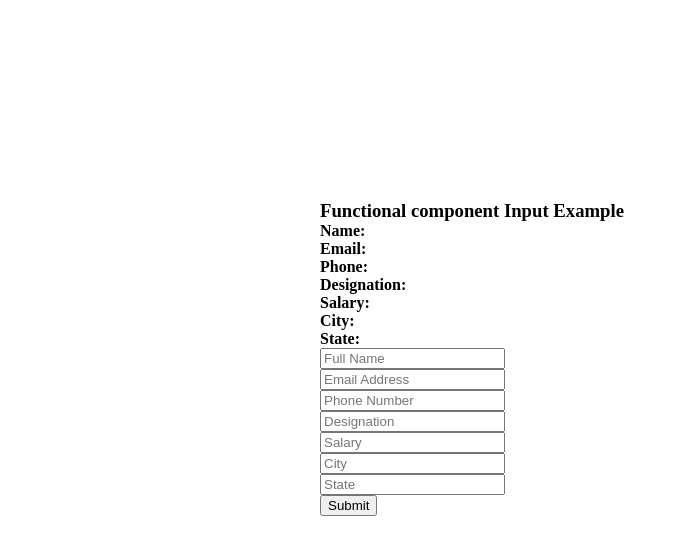
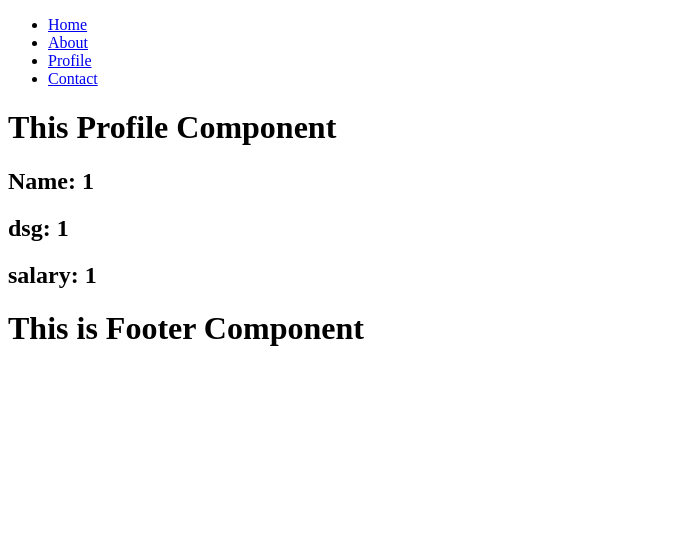
Before and after one commit to 2249abhi/react, a React (Create React App) app in the folder first/: page /profile/1/1/1 in a window 1280 px wide. Shown: the top 554 px of the page, without its empty margins (0-679 px from the left). Built offline with nearby package versions, Linux system fonts and the light colour scheme.

Commit message:
added routing with parameter example

```diff
--- a/first/package.json
+++ b/first/package.json
@@ -8,6 +8,7 @@
     "@testing-library/user-event": "^13.5.0",
     "react": "^18.3.1",
     "react-dom": "^18.3.1",
+    "react-router-dom": "^6.27.0",
     "react-scripts": "5.0.1",
     "web-vitals": "^2.1.4"
   },
--- /dev/null
+++ b/first/src/FunctionalComponent/RoutingExample/About.jsx
@@ -0,0 +1,9 @@
+import React from 'react'
+
+export default function About() {
+  return (
+    <>
+    <h1>This is About Component</h1>
+    </>
+  )
+}
--- /dev/null
+++ b/first/src/FunctionalComponent/RoutingExample/App.jsx
@@ -0,0 +1,26 @@
+import React from 'react'
+import { BrowserRouter, Route, Routes } from 'react-router-dom'
+import Navbar from './Navbar'
+import Footer from './Footer'
+import Home from './Home'
+import About from './About'
+import Profile from './Profile'
+import Contact from './Contact'
+import Error from './Error'
+export default function App() {
+    return (
+        <BrowserRouter>
+            <Navbar />
+            <Routes>
+                <Route path='' element={<Home/>} />
+                <Route path='/about' element={<About/>} />
+                <Route path='/profile/:name?/:dsg?/:salary?' element={<Profile/>} />
+                <Route path='/contact' element={<Contact/>} />
+                <Route path='/*' element={<Error/>} />
+
+            </Routes>
+            <Footer />
+        </BrowserRouter>
+
+    )
+}
--- /dev/null
+++ b/first/src/FunctionalComponent/RoutingExample/Contact.jsx
@@ -0,0 +1,9 @@
+import React from 'react'
+
+export default function Contact() {
+  return (
+    <>
+    <h1>This is Contact Component</h1>
+    </>
+  )
+}
--- /dev/null
+++ b/first/src/FunctionalComponent/RoutingExample/Error.jsx
@@ -0,0 +1,9 @@
+import React from 'react'
+
+export default function Error() {
+  return (
+    <>
+    <h1>404!!! Page Not Found</h1>
+    </>
+  )
+}
--- /dev/null
+++ b/first/src/FunctionalComponent/RoutingExample/Footer.jsx
@@ -0,0 +1,9 @@
+import React from 'react'
+
+export default function Footer() {
+  return (
+    <>
+    <h1>This is Footer Component</h1>
+    </>
+  )
+}
--- /dev/null
+++ b/first/src/FunctionalComponent/RoutingExample/Home.jsx
@@ -0,0 +1,9 @@
+import React from 'react'
+
+export default function Home() {
+  return (
+    <>
+    <h1>This is Home Component</h1>
+    </>
+  )
+}
--- /dev/null
+++ b/first/src/FunctionalComponent/RoutingExample/Navbar.jsx
@@ -0,0 +1,15 @@
+import React from 'react'
+import { NavLink } from 'react-router-dom'
+
+export default function Navbar() {
+  return (
+    <>
+    <ul>
+        <li><NavLink to="">Home</NavLink></li>
+        <li><NavLink to="/about">About</NavLink></li>
+        <li><NavLink to="/profile">Profile</NavLink></li>
+        <li><NavLink to="/contact">Contact</NavLink></li>
+    </ul>
+    </>
+  )
+}
--- /dev/null
+++ b/first/src/FunctionalComponent/RoutingExample/Profile.jsx
@@ -0,0 +1,14 @@
+import React from 'react'
+import { useParams } from 'react-router-dom'
+
+export default function Profile() {
+    let {name, dsg, salary} = useParams()
+  return (
+    <>
+    <h1>This Profile Component</h1>
+    {name && <h2>Name: {name}</h2>}
+    {dsg && <h2>dsg: {dsg}</h2>}
+    {salary && <h2>salary: {salary}</h2>}
+    </>
+  )
+}
--- a/first/src/index.js
+++ b/first/src/index.js
@@ -1,4 +1,17 @@
 import React from "react"
+import ReactDom from "react-dom/client"
+import App from "./FunctionalComponent/RoutingExample/App"
+
+
+const root = ReactDom.createRoot(document.getElementById('root'))
+
+root.render(
+    <>
+   <App/>
+    </>
+)
+
+/* import React from "react"
 import ReactDom from "react-dom/client"
 import "./assets/css/style.css"
 import InputExample from "./FunctionalComponent/InputExample"
@@ -9,7 +22,7 @@ root.render(
     <>
    <InputExample/>
     </>
-)
+) */
 
 
 /* import React from "react"
```
Also changed, not shown: 1 other file (tests, documents, lock files or other folders).
